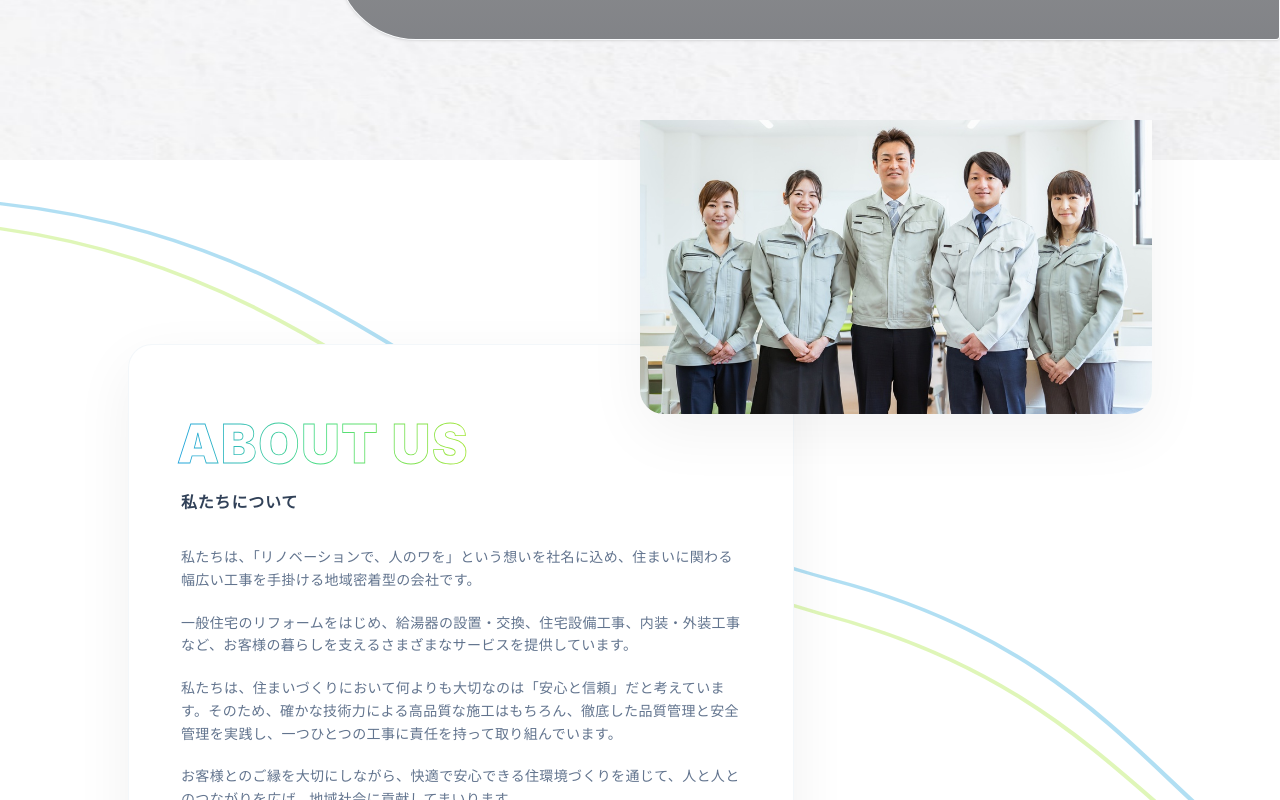
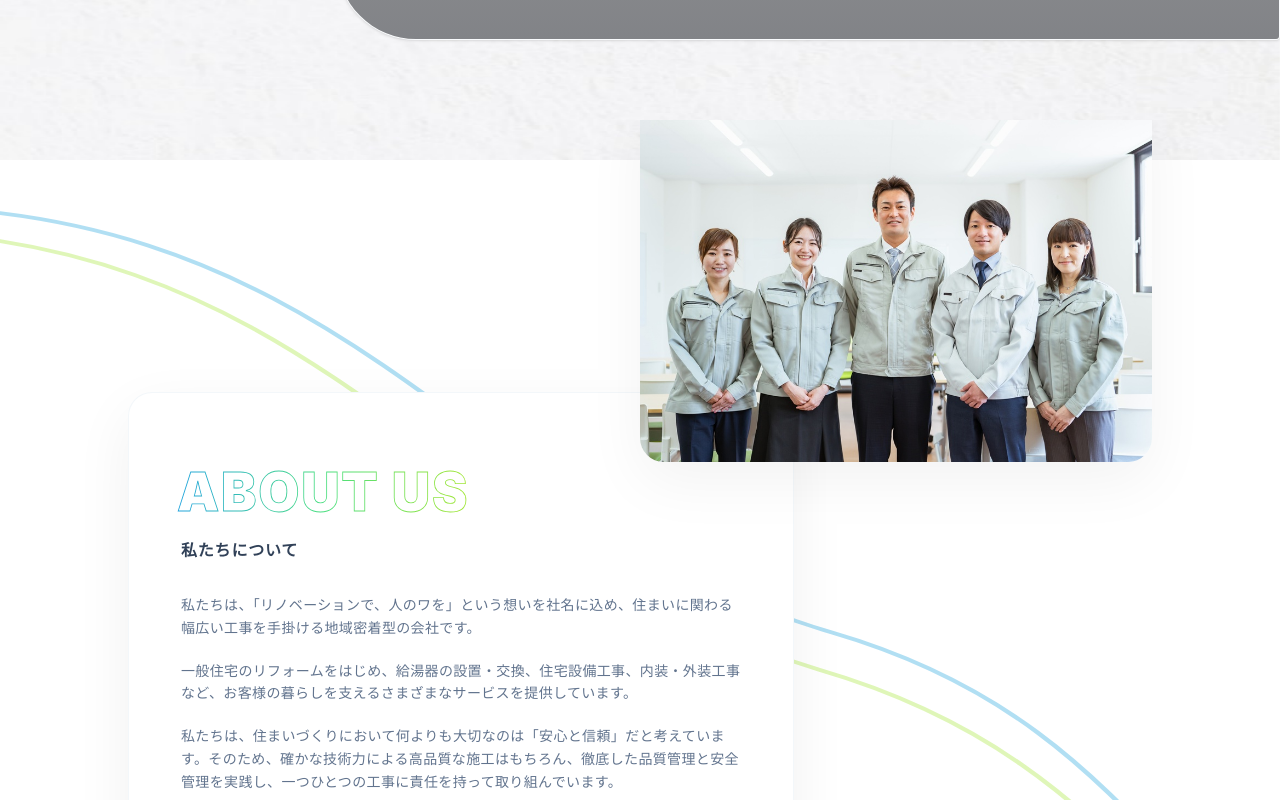
Before and after one commit to fnamarketingsolutions/renowa, a React (Vite) app: page / in a window 1280 px wide. Shown: the part 640-1440 px from the top of the page. Built offline with nearby package versions, Linux system fonts and the light colour scheme; grey boxes are pictures that could not be loaded.

Commit message:
works section text size reduce and email redirection implement in CTA section

```diff
--- a/src/pages/AboutUs.jsx
+++ b/src/pages/AboutUs.jsx
@@ -23,7 +23,7 @@ const AboutUs = () => {
 
   return (
     /* MAIN WRAPPER: Spans full edge-to-edge layout width. Background color and blur apply ONLY on mobile viewports */
-    <div className='w-full min-h-screen flex items-center justify-center max-sm:bg-white/50 max-sm:backdrop-blur-[2px] py-12 md:py-0 relative overflow-hidden'>
+    <div className='w-full min-h-screen flex items-center justify-center max-sm:bg-white/50 max-sm:backdrop-blur-[2px] lg:py-12 md:py-0 relative overflow-hidden'>
 
       {/* DECORATIVE LINING BACKGROUND LAYER - GENUINE EDGE-TO-EDGE WINDOW COVERAGE */}
       <div className="absolute inset-0 w-full h-full pointer-events-none z-0">
--- a/src/pages/ServiceSection.jsx
+++ b/src/pages/ServiceSection.jsx
@@ -39,7 +39,7 @@ export default function ServiceVoiceWorks() {
     <div id="service" className="w-full text-[#333333] font-sans antialiased">
 
       {/* ================= SERVICE SECTION ================= */}
-      <section className="max-w-5xl mx-auto px-4 py-16 text-center">
+      <section className="max-w-5xl mx-auto px-4 lg:py-16 sm:py-1 text-center">
         <h2 className="w-full max-w-5xl mx-auto mt-4">
           <svg viewBox="0 0 1000 130" className="w-full h-auto font-sans font-extrabold tracking-[0.22em]">
             <defs>
@@ -120,7 +120,7 @@ export default function ServiceVoiceWorks() {
       </svg>
     </h2>
 
-    <p className="text-2xl tracking-wider font-bold text-gray-500 mb-10">お客様の声</p>
+    <p className="text-[14px] tracking-wider font-bold text-gray-500 mb-10">お客様の声</p>
 
     {/* Updated Layout: Width matches exactly 80% on desktop layout matrices and internal vertical spacing (py-12 md:py-16) expanded safely */}
     <div className="w-full max-w-[92%] lg:max-w-[80%] bg-white rounded-2xl p-6 sm:p-10 py-12 md:py-16 shadow-sm flex flex-col md:flex-row gap-8 lg:gap-12 items-center md:items-start text-left mx-auto">
```
